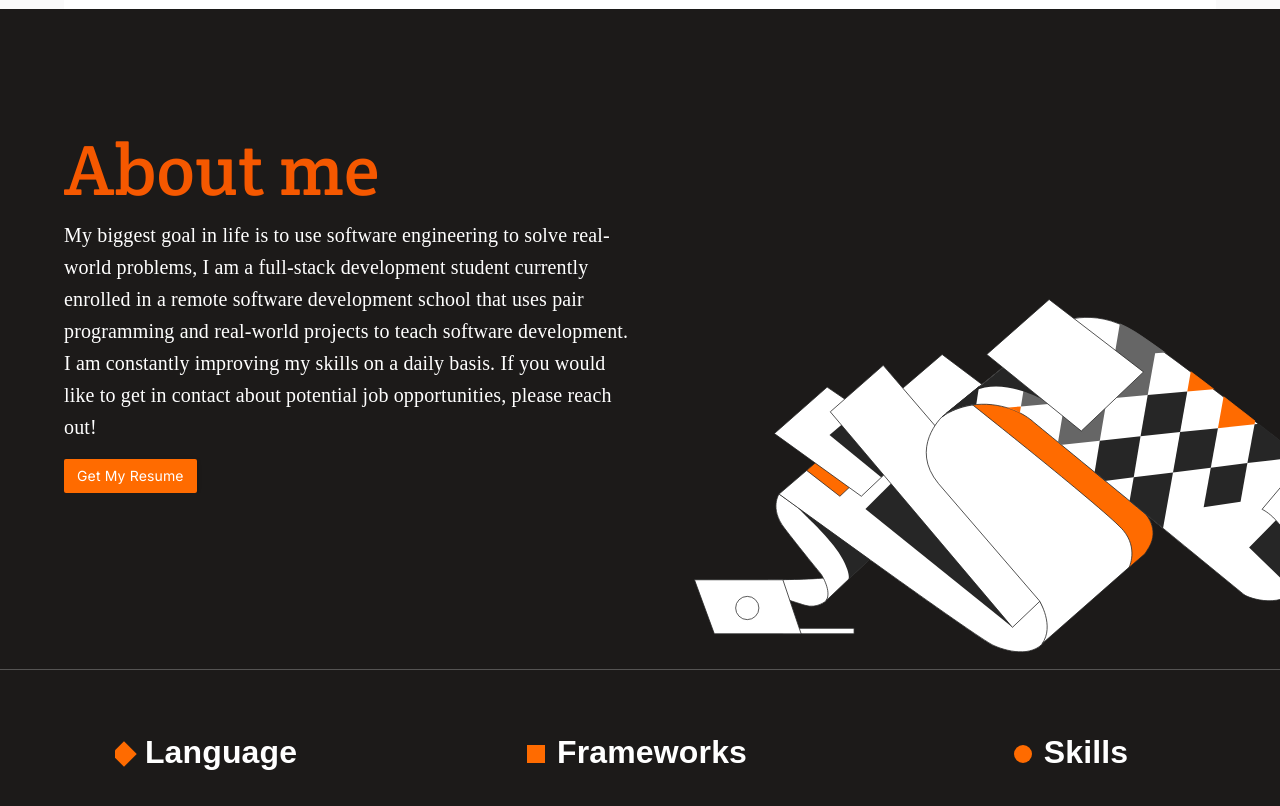
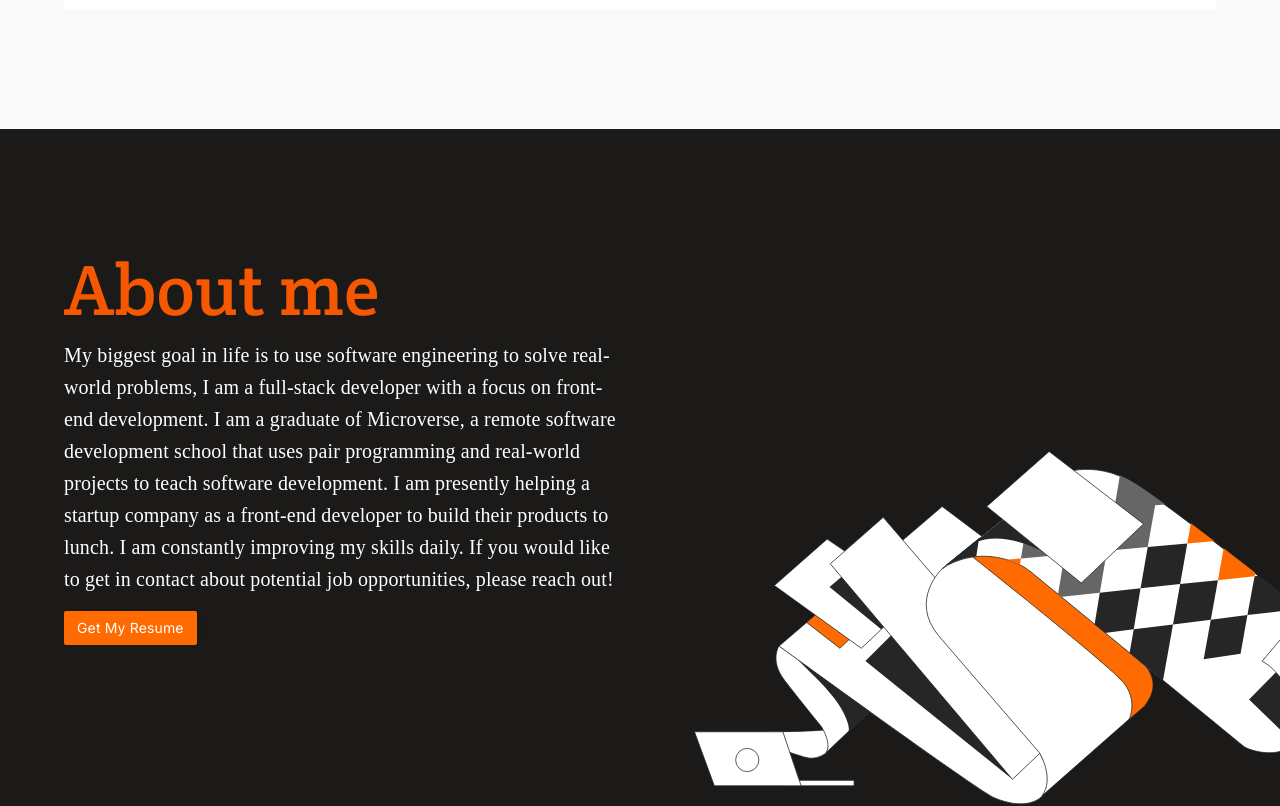
Before and after one commit to peterdgreat/My-Personal-Website, a React (Create React App) app: page / in a window 1280 px wide. Shown: the part 1860-2666 px from the top of the page. Built offline with nearby package versions, Linux system fonts and the light colour scheme.

Commit message:
Edited about me

```diff
--- a/src/components/About.js
+++ b/src/components/About.js
@@ -11,10 +11,13 @@ export default function About() {
           <p className="abt-size description">
             {' '}
             My biggest goal in life is to use software engineering to solve
-            real-world problems, I am a full-stack development student currently
-            enrolled in a remote software development school that uses pair
+            real-world problems, I am a full-stack developer with a focus on front-end
+            development.
+            I am a graduate of Microverse, a remote software development school that uses pair
             programming and real-world projects to teach software development.
-            I am constantly improving my skills on a daily basis. If
+            I am presently helping a startup company as a front-end developer
+            to build their products to lunch.
+            I am constantly improving my skills daily. If
             you would like to get in contact about potential job opportunities, please
             reach out!
           </p>
@@ -26,7 +29,7 @@ export default function About() {
         </section>
 
       </header>
-      <div className="">
+      <div className="line-margin">
         <hr />
       </div>
       <section className="about-details">
--- a/src/styles/About.css
+++ b/src/styles/About.css
@@ -3,6 +3,8 @@
   color: #fff;
   padding-top: 120px;
   padding-bottom: 120px;
+  margin-top: 120px;
+  margin-bottom: 120px;
 }
 
 .about-bg {
@@ -71,6 +73,11 @@
   margin-right: 12px;
 }
 
+.line-margin {
+  margin-top: 22px;
+  margin-bottom: 120px;
+}
+
 @media screen and (min-width: 992px) {
   .about-bg {
     background-image: url("../assets/about-d.svg");
@@ -80,6 +87,11 @@
   .abt-size {
     padding-right: 100px;
   }
+
+  .line-margin {
+    margin-top: 157px;
+    margin-bottom: 140px;
+  }
 }
 
 @media screen and (min-width: 1200px) {
```
